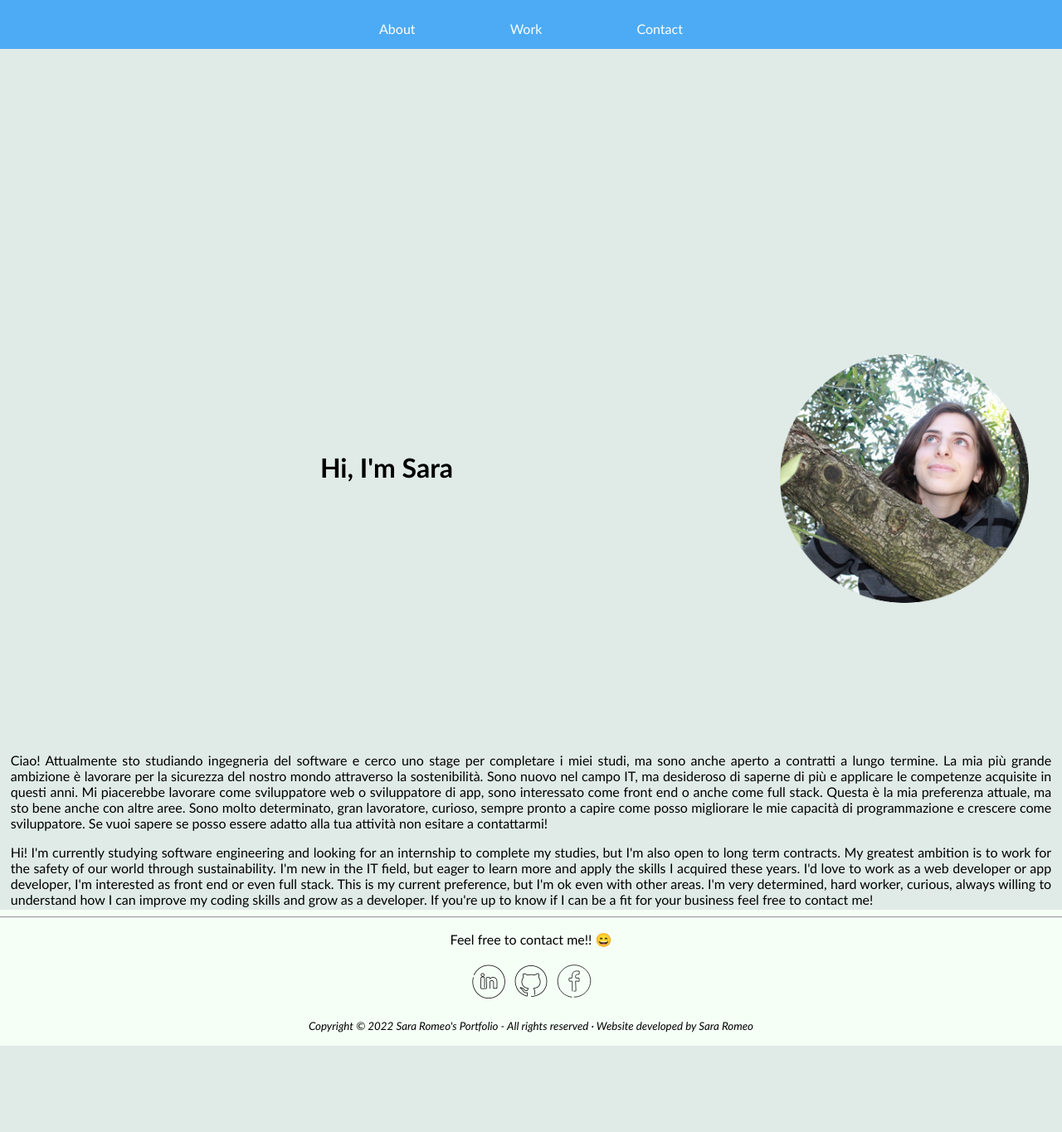
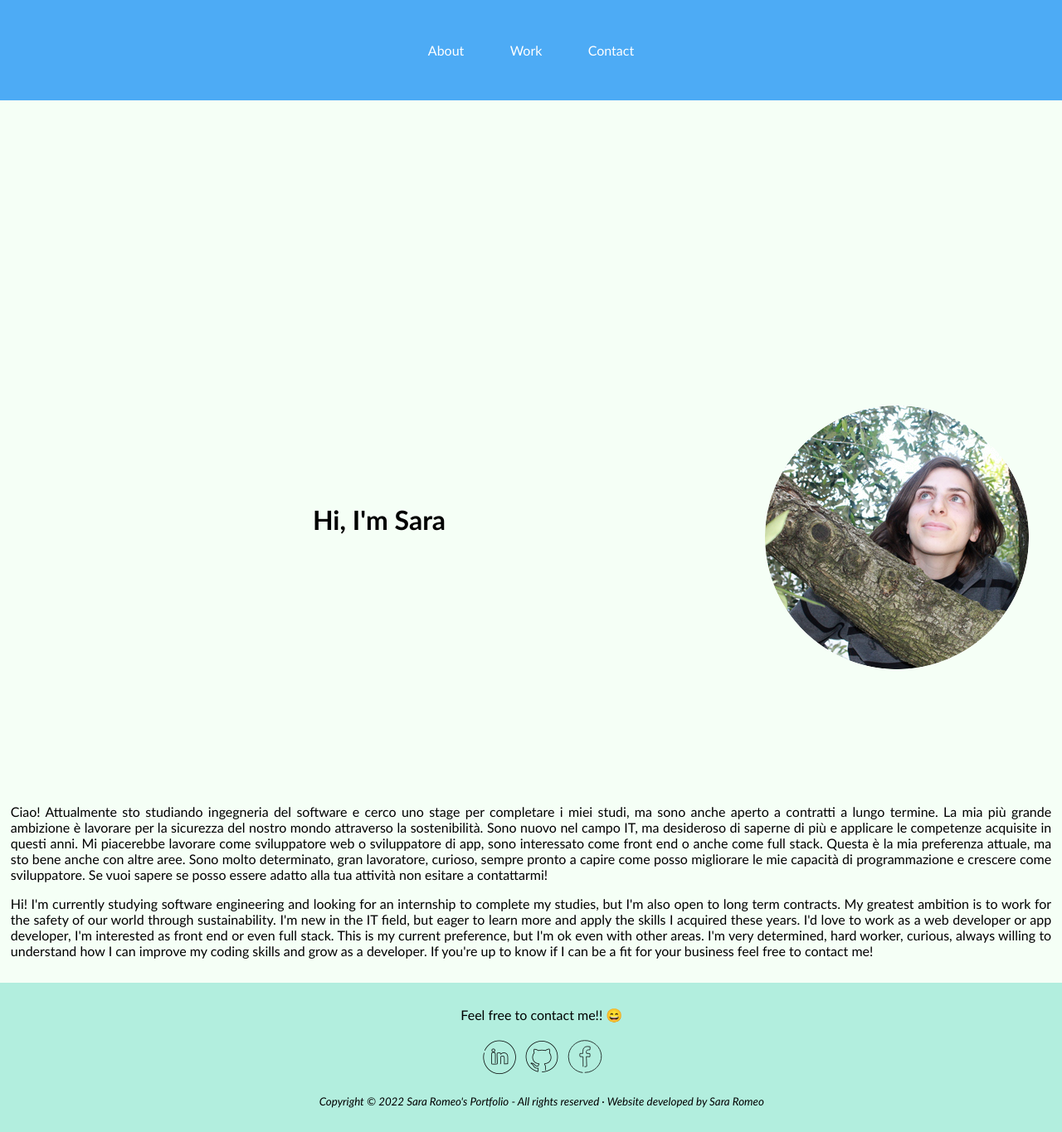
Before and after one commit to sararomeo/portfolio, a PHP site: page / in a window 1280 px wide. Shown: the whole page at 83% size. Before the commit the page ends 1261 px from the top, so only its background shows below. Run offline with PHP 8.4, Linux system fonts and the light colour scheme.

Commit message:
Minor style changes

```diff
--- a/index.html
+++ b/index.html
@@ -19,8 +19,8 @@
   </nav>
 
   <div class="intro">
-    <img style="float: right; margin: 1vh 5vh 1vh 1vh;" src="rsc/photos/me-in-a-tree-cut.png" width="300"
-        alt="Piantina (Sara) affacciata tra i rami di un albero." />
+    <img id="me-in-a-tree" style="float: right; min-width: 300; margin: 1vh 5vh 1vh 1vh;" src="rsc/photos/me-in-a-tree-cut.png"
+        alt="Sara affacciata tra i rami di un albero." />
     <h1>Hi, I'm Sara</h1>
   </div>
 
@@ -54,11 +54,10 @@
         </section>
       </article>
     </div>
-</div>
+
 
     <div class="footer">
       <div id="contact" class="contact">
-        <hr>
         <p>Feel free to contact me!! &#128516</p>
         <p> <a target="_blank" rel="noopener noreferrer" href="https://www.linkedin.com/in/sara-romeo-7930a117a/"><img src="rsc/graphics/IN-icon.png" alt="LinkedIn icon" /></a>
           <a target="_blank" rel="noopener noreferrer" href="https://github.com/sararomeo"><img src="rsc/graphics/GH-icon.png" alt="GitHub icon"/></a>
--- a/src/style/style-index.css
+++ b/src/style/style-index.css
@@ -4,7 +4,7 @@ body {
   margin: 0;
   padding: 0;
   font-family: "candara", sans-serif;
-  background-color: #e0ebe8;
+  background-color: #f5fff6;
 }
 
 .about {
@@ -46,14 +46,14 @@ nav ul {
 nav ul li {
   display: inline-block;/*display property specifies the display behavior (the type of rendering box) of an element.*/
                         /*inline-block allows to set a width and height on the element and the top and bottom margins/paddings are respected*/
-  margin: 55px;
-  margin-bottom: 15px;
-  margin-top: 25px;
-
+  margin: 1%;
+  margin-bottom: 3%;
+  margin-top: 3%;
+  padding: 1%;
 }
 
 nav ul li a {
-  color: #ffffff;
+  color: white;
   text-decoration: none;/*text decoration specifies the decoration added to text*/
                         /*it can be described as type of line(underline, overline, line-through), color and style(solid, wavy, dotted, dashed, double)*/
 }
@@ -64,10 +64,12 @@ nav ul li a:hover {/*hover selector is used to select elements when you mouse ov
 
 
 .footer {
-  background-color: #f5fff6;
+  background-color: #b2eede;
   margin: -1%;
   width: 102%;
   margin-bottom: -102%;
+  margin-top: 1%;
+  padding: 1%;
   text-align: center;
   position: absolute;
 }
```
